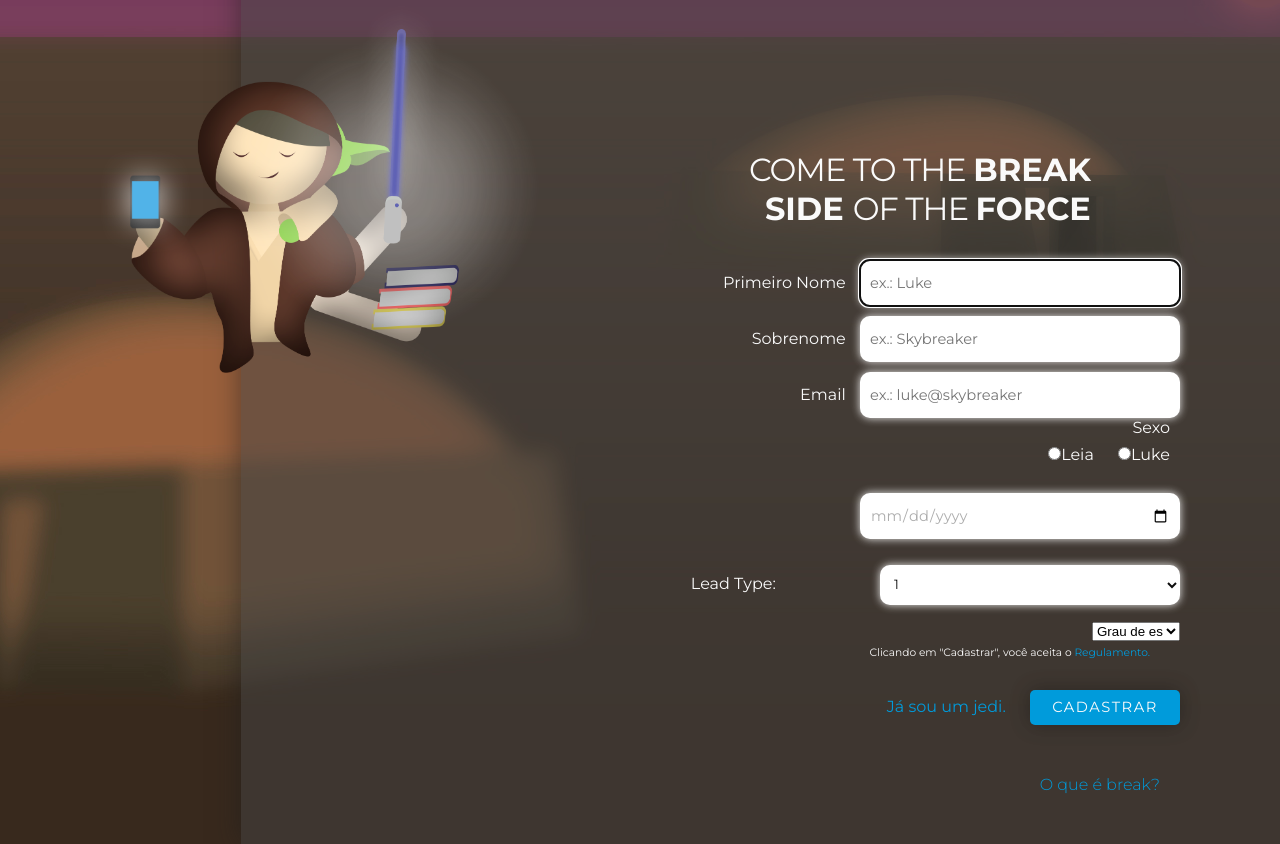
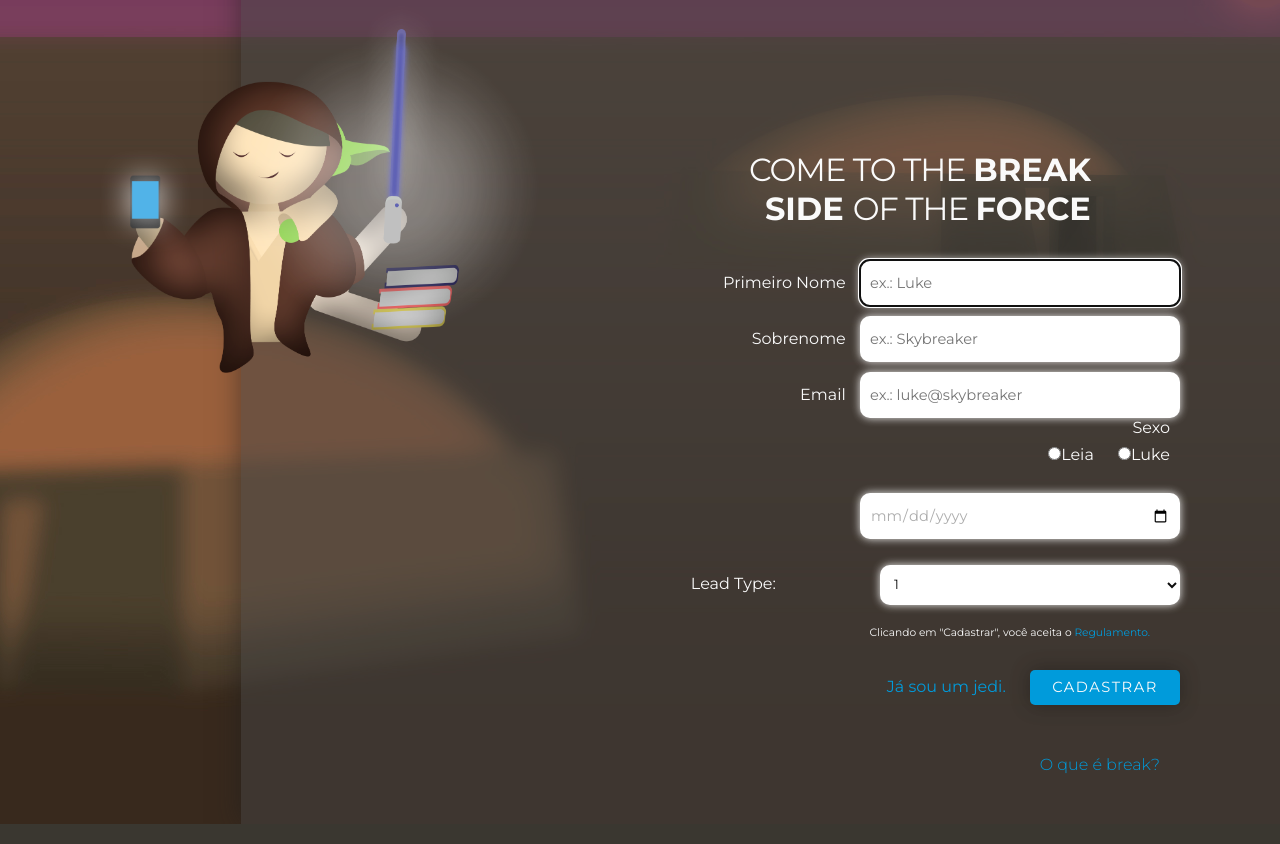
Before and after one commit to iaraoliveira/break, a PHP site: page /cadastra.php in a window 1280 px wide. Shown: the part 121-965 px from the top of the page. Run offline with PHP 8.4, Linux system fonts and the light colour scheme; some libraries are stand-ins or nearby versions.

Commit message:
Add files via upload

```diff
--- a/cadastra.php
+++ b/cadastra.php
@@ -76,16 +76,6 @@
 
 				</p>
 
-				<div class="form-group">
-					<select class="form-control" id="exampleFormControlSelect1">
-						<option>Grau de es</option>
-						<option>2</option>
-						<option>3</option>
-						<option>4</option>
-						<option>5</option>
-					</select>
-				</div>
-
 				<label id="termos">Clicando em "Cadastrar", você aceita o <a href="">Regulamento.</a></label>
 
 				<div id="down-inputs">
```
